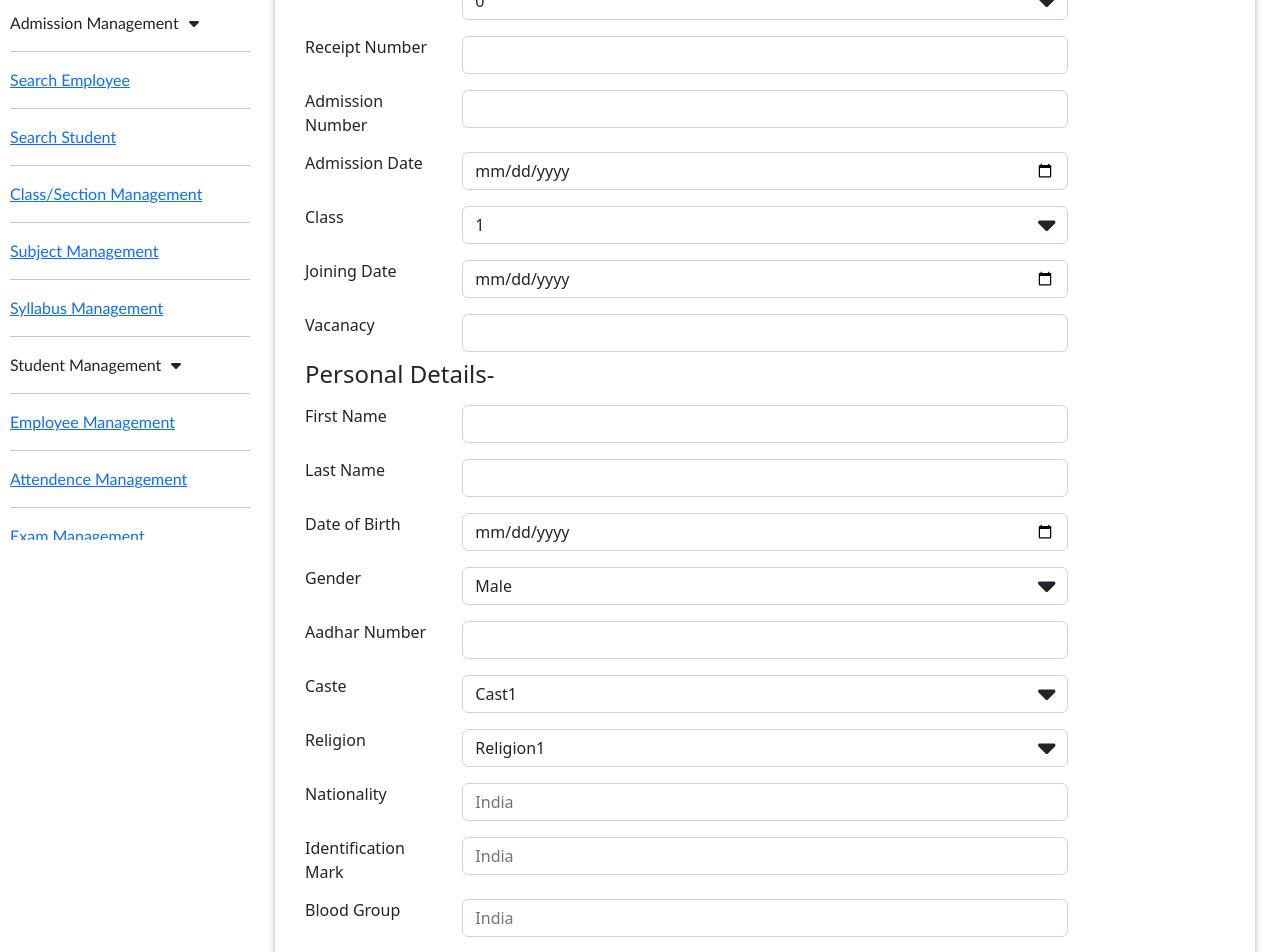
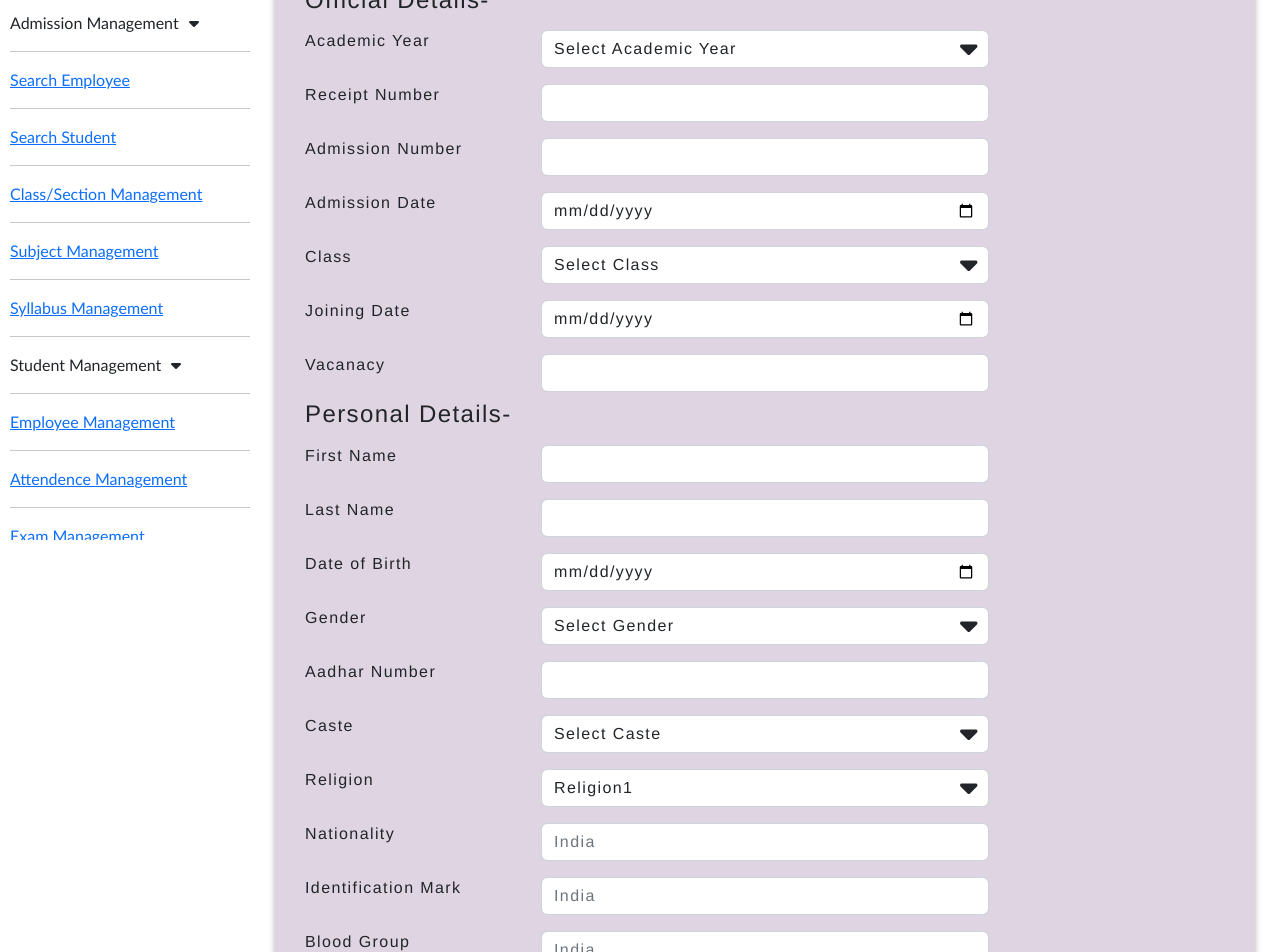
Before and after one commit to udbhavpushkar/gyaana-fe, a Next.js app: page /admin/admission/student-admission in a window 1280 px wide. Shown: the part 260-1212 px from the top of the page. Built offline with nearby package versions, Linux system fonts and the light colour scheme; sample sign-in values are in the browser's storage.

Commit message:
student admission design

```diff
--- a/pages/admin/admission/employee-admission.js
+++ b/pages/admin/admission/employee-admission.js
@@ -124,6 +124,9 @@ const EmployeeAdmission = () => {
 							</label>
 							<div className="col-sm-8 my-2">
 								<select className={` form-control`} id="year-list">
+									<option value="" className={` form-control`}>
+										Select Academic Year
+									</option>
 									{academicYear.map((data) => {
 										return (
 											<option value={data._id} className={` form-control`}>
--- a/pages/admin/admission/student-admission.js
+++ b/pages/admin/admission/student-admission.js
@@ -7,26 +7,35 @@ import style from "./style.module.css"
 const StudentAdmission = () => {
 	return (
 		<AdminLayout>
-			<div style={{ boxShadow: "0px 3px 6px rgba(128, 128, 128, 0.636)" }}>
-				<div className="text-center mb-3">
-					<h3>Student Admission</h3>
+			<div className={style.student_admission_box}>
+				<div className="text-center p-3">
+					<h3
+						style={{
+							backgroundColor: "purple",
+							color: "white",
+							borderRadius: "8px",
+						}}
+						className="p-2"
+					>
+						Student Admission
+					</h3>
 					<hr />
 				</div>
 				<div>
-					<form style={{ padding: "30px" }}>
+					<form className={style.form_container}>
 						<h4>Official Details-</h4>
 						<div className="form-group row">
 							<label
 								htmlFor="exampleFormControlSelect1"
-								className="col-sm-2 col-form-label"
+								className="col-sm-2 col-md-3  col-form-label"
 							>
 								Academic Year
 							</label>
-							<div className="col-sm-8 my-2 position-relative">
-								<select
-									className={` form-control`}
-									id="exampleFormControlSelect1"
-								>
+							<div className="col-sm-8 col-md-6  my-2 position-relative">
+								<select className={` form-control`} id="academic_year_01">
+									<option className={` form-control`}>
+										Select Academic Year
+									</option>
 									<option className={` form-control`}>0</option>
 									<option className={` form-control`}>1</option>
 									<option className={` form-control`}>2</option>
@@ -41,44 +50,48 @@ const StudentAdmission = () => {
 							</div>
 						</div>
 						<div className="form-group row">
-							<label htmlFor="staticEmail" className="col-sm-2 col-form-label">
+							<label
+								htmlFor="staticEmail"
+								className="col-sm-2 col-md-3 col-form-label"
+							>
 								Receipt Number
 							</label>
-							<div className="col-sm-8 my-2">
+							<div className="col-sm-8 col-md-6 my-2">
 								<input type="text" className="form-control" />
 							</div>
 						</div>
 						<div className="form-group row">
-							<label htmlFor="staticEmail" className="col-sm-2 col-form-label">
+							<label
+								htmlFor="staticEmail"
+								className="col-sm-2 col-md-3 col-form-label"
+							>
 								Admission Number
 							</label>
-							<div className="col-sm-8 my-2">
+							<div className="col-sm-8 col-md-6 my-2">
 								<input type="text" className="form-control" />
 							</div>
 						</div>
 						<div className="form-group row">
 							<label
 								htmlFor="exampleFormControlSelect1"
-								className="col-sm-2 col-form-label"
+								className="col-sm-2 col-md-3 col-form-label"
 							>
 								Admission Date
 							</label>
-							<div className="col-sm-8 my-2">
+							<div className="col-sm-8 col-md-6 my-2">
 								<input type="date" className="form-control" />
 							</div>
 						</div>
 						<div className="form-group row">
 							<label
 								htmlFor="exampleFormControlSelect1"
-								className="col-sm-2 col-form-label"
+								className="col-sm-2 col-md-3 col-form-label"
 							>
 								Class
 							</label>
-							<div className="col-sm-8 my-2 position-relative">
-								<select
-									className={` form-control`}
-									id="exampleFormControlSelect1"
-								>
+							<div className="col-sm-8 col-md-6 my-2 position-relative">
+								<select className={` form-control`} id="admission_date_02">
+									<option className={` form-control`}>Select Class</option>
 									<option className={` form-control`}>1</option>
 									<option className={` form-control`}>2</option>
 									<option className={` form-control`}>3</option>
@@ -94,63 +107,70 @@ const StudentAdmission = () => {
 						<div className="form-group row">
 							<label
 								htmlFor="exampleFormControlSelect1"
-								className="col-sm-2 col-form-label"
+								className="col-sm-2 col-md-3 col-form-label"
 							>
 								Joining Date
 							</label>
-							<div className="col-sm-8 my-2">
+							<div className="col-sm-8 col-md-6 my-2">
 								<input type="date" className="form-control" />
 							</div>
 						</div>
 						<div className="form-group row">
 							<label
 								htmlFor="exampleFormControlSelect1"
-								className="col-sm-2 col-form-label"
+								className="col-sm-2 col-md-3 col-form-label"
 							>
 								Vacanacy
 							</label>
-							<div className="col-sm-8 my-2">
+							<div className="col-sm-8 col-md-6 my-2">
 								<input type="text" className="form-control" />
 							</div>
 						</div>
 
 						<h4>Personal Details-</h4>
 						<div className="form-group row">
-							<label htmlFor="staticEmail" className="col-sm-2 col-form-label">
+							<label
+								htmlFor="staticEmail"
+								className="col-sm-2 col-md-3 col-form-label"
+							>
 								First Name
 							</label>
-							<div className="col-sm-8 my-2">
+							<div className="col-sm-8 col-md-6 my-2">
 								<input type="text" className="form-control" />
 							</div>
 						</div>
 						<div className="form-group row">
-							<label htmlFor="staticEmail" className="col-sm-2 col-form-label">
+							<label
+								htmlFor="staticEmail"
+								className="col-sm-2 col-md-3 col-form-label"
+							>
 								Last Name
 							</label>
-							<div className="col-sm-8 my-2">
+							<div className="col-sm-8 col-md-6 my-2">
 								<input type="text" className="form-control" />
 							</div>
 						</div>
 						<div className="form-group row">
-							<label htmlFor="staticEmail" className="col-sm-2 col-form-label">
+							<label
+								htmlFor="staticEmail"
+								className="col-sm-2 col-md-3 col-form-label"
+							>
 								Date of Birth
 							</label>
-							<div className="col-sm-8 my-2">
+							<div className="col-sm-8 col-md-6 my-2">
 								<input type="date" className="form-control" />
 							</div>
 						</div>
 						<div className="form-group row">
 							<label
 								htmlFor="exampleFormControlSelect1"
-								className="col-sm-2 col-form-label"
+								className="col-sm-2 col-md-3 col-form-label"
 							>
 								Gender
 							</label>
-							<div className="col-sm-8 my-2 position-relative">
-								<select
-									className={` form-control`}
-									id="exampleFormControlSelect1"
-								>
+							<div className="col-sm-8 col-md-6 my-2 position-relative">
+								<select className={` form-control`} id="gender_student_03">
+									<option className={` form-control`}>Select Gender</option>
 									<option className={` form-control`}>Male</option>
 									<option className={` form-control`}>Female</option>
 									<option className={` form-control`}>other</option>
@@ -162,25 +182,26 @@ const StudentAdmission = () => {
 							</div>
 						</div>
 						<div className="form-group row">
-							<label htmlFor="staticEmail" className="col-sm-2 col-form-label">
+							<label
+								htmlFor="staticEmail"
+								className="col-sm-2 col-md-3 col-form-label"
+							>
 								Aadhar Number
 							</label>
-							<div className="col-sm-8 my-2">
+							<div className="col-sm-8 col-md-6 my-2">
 								<input type="number" className="form-control" />
 							</div>
 						</div>
 						<div className="form-group row">
 							<label
 								htmlFor="exampleFormControlSelect1"
-								className="col-sm-2 col-form-label"
+								className="col-sm-2 col-md-3 col-form-label"
 							>
 								Caste
 							</label>
-							<div className="col-sm-8 my-2 position-relative">
-								<select
-									className={` form-control`}
-									id="exampleFormControlSelect1"
-								>
+							<div className="col-sm-8 col-md-6 my-2 position-relative">
+								<select className={` form-control`} id="cast_student_04">
+									<option className={` form-control`}>Select Caste</option>
 									<option className={` form-control`}>Cast1</option>
 									<option className={` form-control`}>Cast2</option>
 									<option className={` form-control`}>Cast3</option>
@@ -194,15 +215,15 @@ const StudentAdmission = () => {
 						<div className="form-group row">
 							<label
 								htmlFor="exampleFormControlSelect1"
-								className="col-sm-2 col-form-label"
+								className="col-sm-2 col-md-3 col-form-label"
 							>
 								Religion
 							</label>
-							<div className="col-sm-8 my-2 position-relative">
-								<select
-									className={` form-control`}
-									id="exampleFormControlSelect1"
-								>
+							<div className="col-sm-8 col-md-6 my-2 position-relative">
+								<select className={` form-control`} id="religion_student_05">
+									<option disabled className={` form-control`}>
+										Select Religion
+									</option>
 									<option className={` form-control`}>Religion1</option>
 									<option className={` form-control`}>Religion2</option>
 									<option className={` form-control`}>Religion3</option>
@@ -214,10 +235,13 @@ const StudentAdmission = () => {
 							</div>
 						</div>
 						<div className="form-group row">
-							<label htmlFor="staticEmail" className="col-sm-2 col-form-label">
+							<label
+								htmlFor="staticEmail"
+								className="col-sm-2 col-md-3 col-form-label"
+							>
 								Nationality
 							</label>
-							<div className="col-sm-8 my-2">
+							<div className="col-sm-8 col-md-6 my-2">
 								<input
 									type="text"
 									className="form-control"
@@ -226,10 +250,13 @@ const StudentAdmission = () => {
 							</div>
 						</div>
 						<div className="form-group row">
-							<label htmlFor="staticEmail" className="col-sm-2 col-form-label">
+							<label
+								htmlFor="staticEmail"
+								className="col-sm-2 col-md-3 col-form-label"
+							>
 								Identification Mark
 							</label>
-							<div className="col-sm-8 my-2">
+							<div className="col-sm-8 col-md-6 my-2">
 								<input
 									type="text"
 									className="form-control"
@@ -238,10 +265,13 @@ const StudentAdmission = () => {
 							</div>
 						</div>
 						<div className="form-group row">
-							<label htmlFor="staticEmail" className="col-sm-2 col-form-label">
+							<label
+								htmlFor="staticEmail"
+								className="col-sm-2 col-md-3 col-form-label"
+							>
 								Blood Group
 							</label>
-							<div className="col-sm-8 my-2">
+							<div className="col-sm-8 col-md-6 my-2">
 								<input
 									type="text"
 									className="form-control"
@@ -250,8 +280,15 @@ const StudentAdmission = () => {
 							</div>
 						</div>
 						<div className="text-center my-4">
-							<button style={{ width: "150px" }} className="btn btn-success">
-								Save
+							<button
+								style={{
+									width: "150px",
+									backgroundColor: "purple",
+									color: "white",
+								}}
+								className="btn"
+							>
+								Save Student
 							</button>
 						</div>
 					</form>
--- a/pages/admin/admission/style.module.css
+++ b/pages/admin/admission/style.module.css
@@ -1,6 +1,47 @@
+.student_admission_box{
+    box-shadow:0px 3px 6px rgba(128, 128, 128, 0.636);
+    background-color: rgb(223, 212, 225);
+}
 .selectDownArrow{
     position: absolute;
     right: 24px;
     top: 4px;
     font-size: 28px;
 }
+.form_container{
+    padding: 30px;
+    font-family: 'Franklin Gothic Medium', 'Arial Narrow', Arial, sans-serif;
+    /* color: grey; */
+    font-weight: 500;
+    letter-spacing: 1.4px;
+}
+.form_container  input select option{
+    font-family: 'Franklin Gothic Medium', 'Arial Narrow', Arial, sans-serif;
+    /* color: grey; */
+    font-weight: 500;
+    letter-spacing: 1.4px;
+}
+.form_container > div > div >select {
+    font-family: 'Franklin Gothic Medium', 'Arial Narrow', Arial, sans-serif;
+    /* color: grey; */
+    font-weight: 500;
+    letter-spacing: 1.4px;
+}
+.form_container > div > div >select > option{
+    font-family: 'Franklin Gothic Medium', 'Arial Narrow', Arial, sans-serif;
+    /* color: grey; */
+    font-weight: 500;
+    letter-spacing: 1.4px;
+}
+.form_container > div > div >input{
+    font-family: 'Franklin Gothic Medium', 'Arial Narrow', Arial, sans-serif;
+    /* color: grey; */
+    font-weight: 500;
+    letter-spacing: 1.4px;
+}
+.form_container  > div > div >input:focus{
+    font-family: 'Franklin Gothic Medium', 'Arial Narrow', Arial, sans-serif;
+    /* color: grey; */
+    font-weight: 500;
+    letter-spacing: 1.4px;
+}
--- a/pages/admin/search/styles.module.css
+++ b/pages/admin/search/styles.module.css
@@ -1,5 +1,6 @@
 .selectStudent{
     padding: 20px !important;
+    box-shadow: 0px 3px 6px rgba(105, 85, 85, 0.636)
 }
 .selectStudent > thead > tr > th {
     background-color: rgb(212, 124, 212);
@@ -34,5 +35,5 @@
     flex-direction: column;
     border: 1px solid black;
     box-shadow: 0px 3px 6px rgba(128, 128, 128, 0.636) ;
-    /* margin: 0px 150px; */
+    margin: 0px 150px;
 }
```
Also changed, not shown: components/Admin/Sidebar/index.js (+5 -2 lines), components/Admin/Sidebar/style.module.css (+10 -0 lines), pages/admin/search/student.js (+27 -4 lines).
